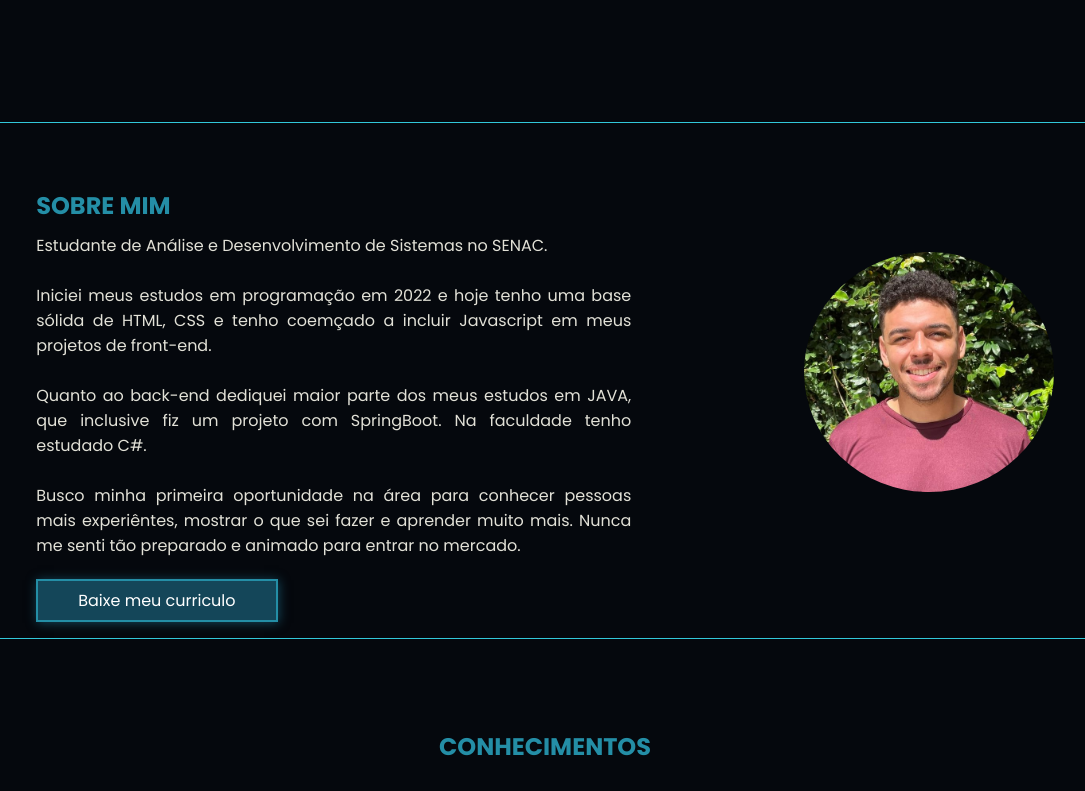
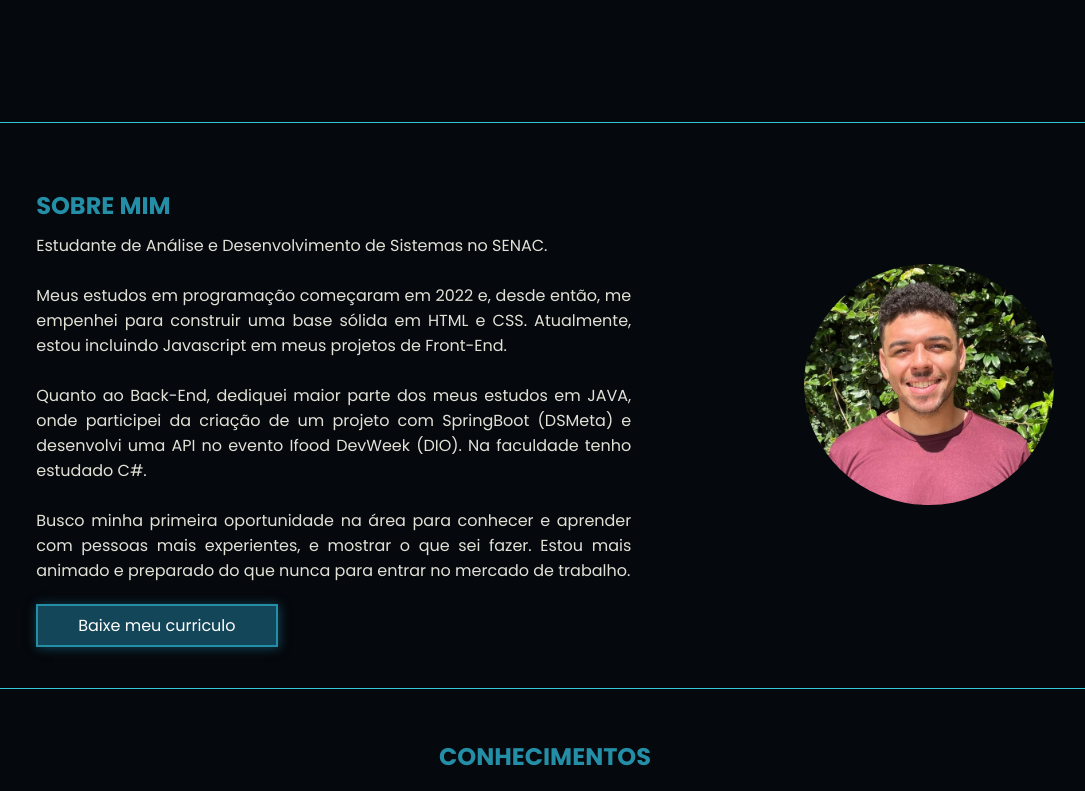
Before and after one commit to pedropadilhan/portfolio, a plain HTML site: page index.html in a window 1280 px wide. Shown: the part 620-1411 px from the top of the page, without its empty margins (95-1180 px from the left). Drawn offline with Linux system fonts and the light colour scheme.

Commit message:
texto atualização

```diff
--- a/estilos.css
+++ b/estilos.css
@@ -155,9 +155,8 @@ main {
 /* SOBRE */
 .container-sobre {
     margin-top: 40px;
-    margin-bottom: 40px;
     padding: 15px;
-    padding-bottom: 25px;
+    padding-bottom: 50px;
     border-top: 1px solid var(--cor5);
     border-bottom: 1px solid var(--cor5);
     display: flex;
@@ -256,7 +255,7 @@ main {
     box-shadow: 1px 1px 10px var(--cor2);
 }
 .card:hover{
-    scale: 1.1;
+    scale: 1.02;
     transition: 0.2s;
 }
 
--- a/index.html
+++ b/index.html
@@ -57,10 +57,13 @@
 
             <div class="texto" id="texto">
                 <h2>Sobre mim</h2>
-                <p>Estudante de Análise e Desenvolvimento de Sistemas no SENAC. <br>
-                    <br>
-                    Iniciei meus estudos em programação em 2022 e hoje tenho uma base sólida de HTML, CSS e tenho coemçado a incluir Javascript em meus projetos de front-end. <br> <br> Quanto ao back-end dediquei maior parte dos meus estudos em JAVA, que inclusive fiz um projeto com SpringBoot. Na faculdade tenho estudado C#. <br><br>
-                    Busco minha primeira oportunidade na área para conhecer pessoas mais experiêntes, mostrar o que sei fazer e aprender muito mais. Nunca me senti tão preparado e animado para entrar no mercado.</p>
+                <p>Estudante de Análise e Desenvolvimento de Sistemas no SENAC.
+                    <br><br>
+                    Meus estudos em programação começaram em 2022 e, desde então, me empenhei para construir uma base sólida em HTML e CSS. Atualmente, estou incluindo Javascript em meus projetos de Front-End.
+                    <br><br>
+                    Quanto ao Back-End, dediquei maior parte dos meus estudos em JAVA, onde participei da criação de um projeto com SpringBoot (DSMeta) e desenvolvi uma API no evento Ifood DevWeek (DIO). Na faculdade tenho estudado C#.
+                    <br><br>
+                    Busco minha primeira oportunidade na área para conhecer e aprender com pessoas mais experientes, e mostrar o que sei fazer. Estou mais animado e preparado do que nunca para entrar no mercado de trabalho.</p>
 
                 <a class="curriculo" href="assets/cvPedroPadilha.zip" target="_blank">Baixe meu curriculo</a>
             </div>
@@ -171,7 +174,7 @@
 
         <!-- FOOTER -->
         <div class="rodape">
-            Desenvolvido com &#128151; por <strong>Pedro Padilha</strong>
+            Desenvolvido com &#128151;
         </div>
     </main>
 
```
